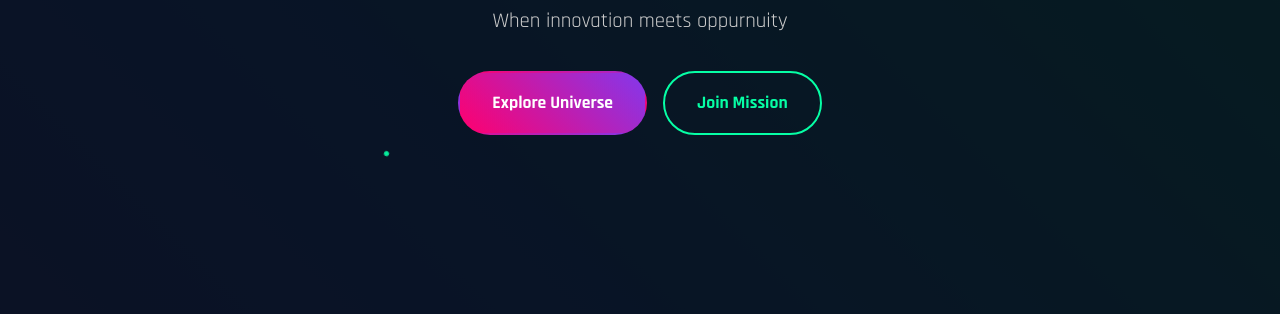
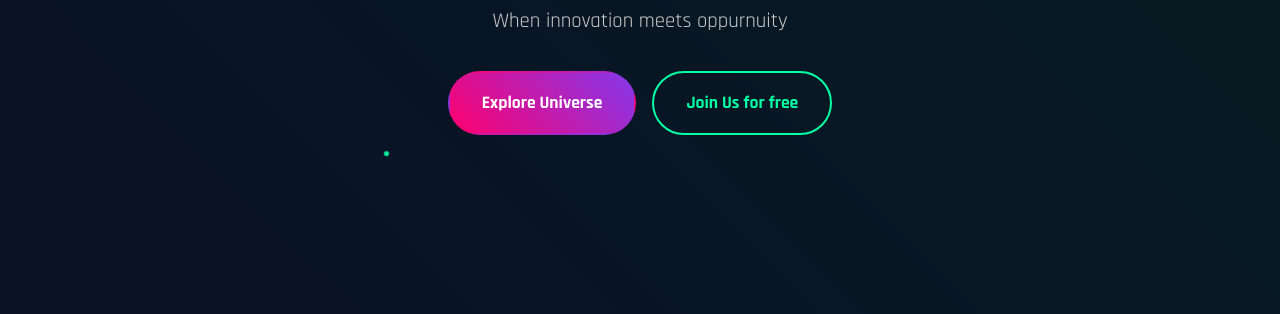
Before and after one commit to NomendSahu/ELEVATELABS-Task_5, a plain HTML site: page index.html in a window 1280 px wide. Shown: the part 486-800 px from the top of the page. Drawn offline with Linux system fonts and the light colour scheme.

Commit message:
index.html

```diff
--- a/index.html
+++ b/index.html
@@ -36,7 +36,7 @@
             <p>When innovation meets oppurnuity</p>
             <div class="cta-buttons">
                 <a href="#work" class="cta-button cta-primary">Explore Universe</a>
-                <a href="#contact" class="cta-button cta-secondary">Join Mission</a>
+                <a href="#contact" class="cta-button cta-secondary">Join Us for free</a>
             </div>
         </div>
     </section>
```
